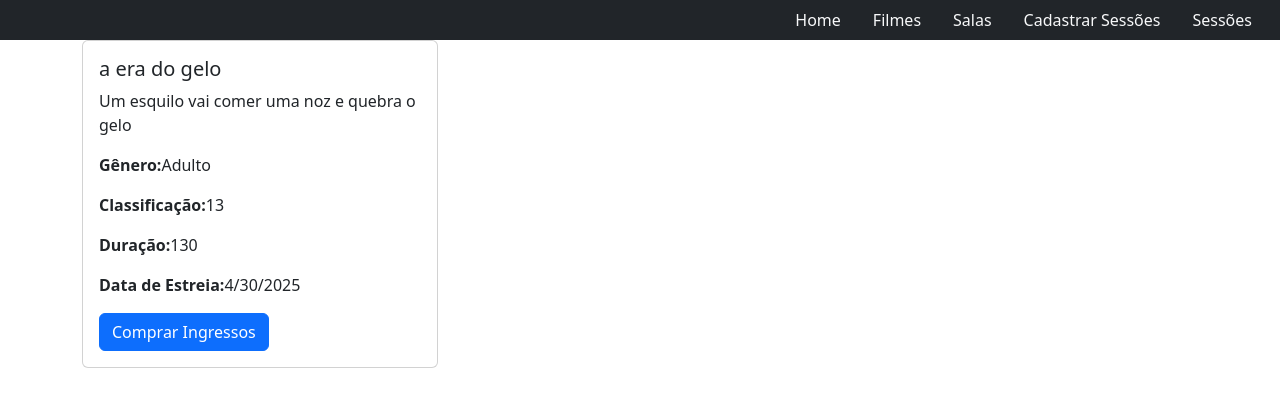
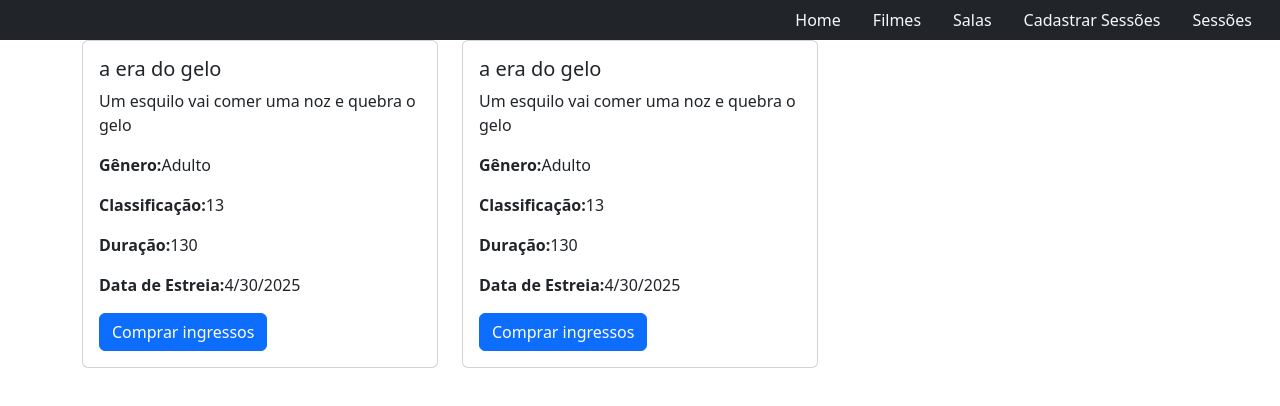
Before and after one commit to cpedrohenrique1/tecno-construcao-cinema-react, a React (Vite) app: page / in a window 1280 px wide. Shown: the top 406 px of the page. Built offline with nearby package versions, Linux system fonts and the light colour scheme.

Commit message:
modified: changed to use components

```diff
--- a/src/components/Button.tsx
+++ b/src/components/Button.tsx
@@ -1,7 +1,7 @@
-export function Button({ id, nome }: { id: string, nome: string }) {
+export default function Button({ id, nome, classes = "btn-primary" }: { id: string, nome: string, classes: string }) {
     return (
         <>
-            <button type="button" className="btn btn-primary" id={id}>{nome}</button>
+            <button type="button" className={"btn " + classes} id={id}>{nome}</button>
         </>
     );
 }
--- a/src/components/Card.tsx
+++ b/src/components/Card.tsx
@@ -1,11 +1,7 @@
 import { Filme } from "../interfaces/Filme.interface";
-import { Button } from "./Button";
+import Button from "./Button";
 
-interface CardProps {
-    filme: Filme
-}
-
-export function Card({filme}: CardProps) {
+export function Card({filme, nomeBotao = "Comprar ingressos"}: {filme: Filme, nomeBotao: string}) {
     return (
         <>
             <div className="col-12 col-sm-6 col-lg-4">
@@ -17,7 +13,7 @@ export function Card({filme}: CardProps) {
                         <p className="card-text"><strong>Classificação:</strong>{filme.classificacao}</p>
                         <p className="card-text"><strong>Duração:</strong>{filme.duracao}</p>
                         <p className="card-text"><strong>Data de Estreia:</strong>{filme.dataEstreia.toLocaleDateString()}</p>
-                        <Button id={filme.id.toString()} nome="Comprar Ingressos" />
+                        <Button id={filme.id.toString()} nome={nomeBotao} classes={"btn-primary"} />
                     </div>
                 </div>
             </div>
--- a/src/pages/Filmes.tsx
+++ b/src/pages/Filmes.tsx
@@ -1,3 +1,6 @@
+import Button from "../components/Button";
+import Input from "../components/Input";
+
 export function Filmes() {
     return (
         <>
@@ -7,9 +10,7 @@ export function Filmes() {
                 <h3>Filmes</h3>
                 <div className="row">
                     <div className="col-12 col-sm-6 col-lg-4">
-                        <button id="btnNovo" className="btn btn-success" data-bs-toggle="modal" data-bs-target="#idModalFilme">
-                            Adicionar Filme
-                        </button>
+                        <Button id={"btnNovo"} nome={"Adicionar Filme"} classes="btn-success" />
                     </div>
                 </div>
 
@@ -18,8 +19,8 @@ export function Filmes() {
                 <div className="row">
                     <div className="col-12 col-sm-6 col-lg-4">
                         <div className="input-group mb-3">
-                            <input type="text" className="form-control" placeholder="Digite o título do filme" id="buscaNomeFilme" />
-                            <button type="button" className="btn btn-primary" id="btnBuscarFilme">Buscar</button>
+                            <Input type={"text"} classes={"form-control"} placeholder={"Digite o título do filme"} id={"buscaNomeFilme"}/>
+                            <Button id={"btnBuscarFilme"} nome={"Buscar"} classes={"btn-primary"}/>
                         </div>
                     </div>
                 </div>
--- a/src/pages/Home.tsx
+++ b/src/pages/Home.tsx
@@ -11,12 +11,14 @@ export const Home = () => {
     dataEstreia: new Date(),
     id: 1
   };
+  const nomeBotao: string = "Comprar ingressos";
   return (
     <>
       <div className="container ">
-        <div className="row">
-          <Card filme={filme}/>
-        </div>
+          <div className="row">
+            <Card filme={filme} nomeBotao={nomeBotao}/>
+            <Card filme={filme} nomeBotao={nomeBotao}/>
+          </div>
       </div>
     </>
   )
```
